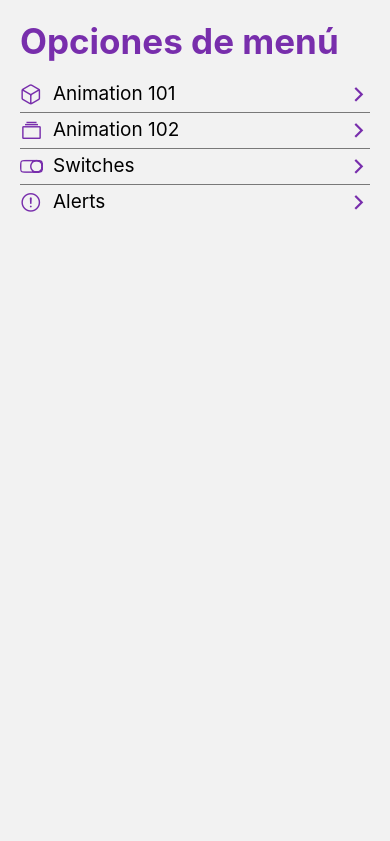
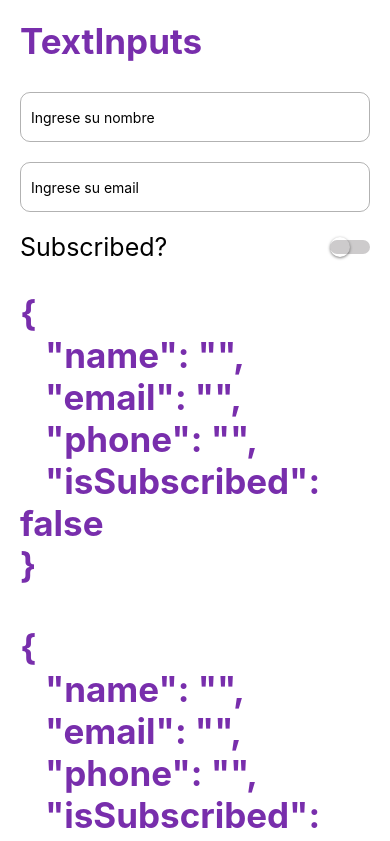
Before and after one commit to JhonCarrasco/RNComponents, a React Native app: screen /TextInputScreen in a window 390 px wide. Shown: the top 841 px of the page. Built offline with nearby package versions, Linux system fonts and the light colour scheme.

Commit message:
S12 - TextInput - Refresh Control added

```diff
--- a/src/data/menuItems.tsx
+++ b/src/data/menuItems.tsx
@@ -21,4 +21,14 @@
         icon: 'alert-circle-outline',
         component: 'AlertScreen',
     },
+    {
+        name: 'TextInputs',
+        icon: 'text-outline',
+        component: 'TextInputScreen',
+    },
+    {
+        name: 'Pull to refresh',
+        icon: 'refresh-outline',
+        component: 'PullToRefreshScreen',
+    },
 ]
--- /dev/null
+++ b/src/hooks/useForm.tsx
@@ -0,0 +1,20 @@
+import { useState } from 'react';
+
+export const useForm = <T extends Object>( initState: T ) => {
+
+    const [state, setState] = useState( initState );
+
+    const onChange = <K extends Object>( value: K, field: keyof T ) => {
+        setState({
+            ...state,
+            [field]: value
+        });
+    }
+
+    return {
+        ...state,
+        form: state,
+        onChange,
+    }
+
+}
--- a/src/navigator/Navigator.tsx
+++ b/src/navigator/Navigator.tsx
@@ -5,6 +5,8 @@
 import { Animation102Screen } from '../screens/Animation102Screen';
 import { SwitchScreen } from '../screens/SwitchScreen';
 import { AlertScreen } from '../screens/AlertScreen';
+import { TextInputScreen } from '../screens/TextInputScreen';
+import { PullToRefreshScreen } from '../screens/PullToRefreshScreen';
 
 const Stack = createStackNavigator();
 
@@ -12,7 +14,10 @@
   return (
     <Stack.Navigator
         screenOptions={{
-            headerShown: false
+            headerShown: false,
+            cardStyle: {
+              backgroundColor: 'white',
+            }
         }}
     >
       <Stack.Screen name='HomeScreen' component={HomeScreen} />
@@ -20,6 +25,8 @@
       <Stack.Screen name='Animation102Screen' component={Animation102Screen} />
       <Stack.Screen name='SwitchScreen' component={SwitchScreen} />
       <Stack.Screen name='AlertScreen' component={AlertScreen} />
+      <Stack.Screen name='TextInputScreen' component={TextInputScreen} />
+      <Stack.Screen name='PullToRefreshScreen' component={PullToRefreshScreen} />
     </Stack.Navigator>
   )
 }
--- /dev/null
+++ b/src/screens/PullToRefreshScreen.tsx
@@ -0,0 +1,55 @@
+import React, { useState } from 'react'
+import { ScrollView, View, RefreshControl } from 'react-native'
+import { useSafeAreaInsets } from 'react-native-safe-area-context'
+import { HeaderTitle } from '../components/HeaderTitle'
+import { _styles } from '../theme/appTheme'
+
+export const PullToRefreshScreen = () => {
+
+    const top = useSafeAreaInsets().top
+
+    const [refreshing, setRefresing] = useState(false)
+    const [data, setData] = useState<string>()
+
+    const onRefresh = () => {
+        setRefresing(true)
+
+        setTimeout(() => {
+            console.log('Terminamos el refreshing!')
+
+            setRefresing(false)
+            setData('Hola mundo')
+        }, 3500);
+    }
+
+
+    return (
+        <ScrollView
+        style={{
+            marginTop: refreshing ? top : 0
+        }}
+            refreshControl={
+                <RefreshControl
+                    refreshing={refreshing}
+                    onRefresh={onRefresh}
+                    // progressViewOffset={100} // android subir o bajar el Spin
+                    progressBackgroundColor='#5856D6' // android
+                    colors={['red', 'yellow', 'green']} // android
+                    // style={{ backgroundColor: 'yellow'}} // IOS
+                    tintColor='red' // IOS
+                    title='Cargando...' // IOS
+                    titleColor='green' // IOS
+                />
+            }
+        >
+            <View style={_styles.globalMargin}>
+                <HeaderTitle title='Pull to refresh' />
+
+                {
+                    data && <HeaderTitle title={data} />
+                }
+
+            </View>
+        </ScrollView>
+    )
+}
--- /dev/null
+++ b/src/screens/TextInputScreen.tsx
@@ -0,0 +1,86 @@
+import React, { useState } from 'react'
+import { StyleSheet, TextInput, View, KeyboardAvoidingView, Platform, ScrollView, TouchableWithoutFeedback, Keyboard, Text } from 'react-native'
+import { CustomSwitch } from '../components/CustomSwitch'
+import { HeaderTitle } from '../components/HeaderTitle'
+import { useForm } from '../hooks/useForm'
+import { _styles } from '../theme/appTheme'
+
+
+export const TextInputScreen = () => {
+
+    const { form, onChange, isSubscribed } = useForm({
+        name: '',
+        email: '',
+        phone: '',
+        isSubscribed: false,
+    })
+
+
+    return (
+        <KeyboardAvoidingView
+            behavior={Platform.OS === "ios" ? "padding" : "height"}
+        >
+            <ScrollView>
+                <TouchableWithoutFeedback onPress={Keyboard.dismiss}>
+                    <View style={[_styles.globalMargin]}>
+                        <HeaderTitle title='TextInputs' />
+                        <TextInput
+                            style={styles.textInput}
+                            placeholder='Ingrese su nombre'
+                            autoCorrect={false}
+                            autoCapitalize='words'
+                            onChangeText={(value) => onChange(value, 'name')}
+                        />
+                        <TextInput
+                            style={styles.textInput}
+                            placeholder='Ingrese su email'
+                            autoCorrect={false}
+                            autoCapitalize='none'
+                            onChangeText={(value) => onChange(value, 'email')}
+                            keyboardType='email-address'
+                            keyboardAppearance='dark'
+                        />
+
+                        <View style={styles.switchRow}>
+                            <Text style={styles.switchText} >Subscribed?</Text>
+                            <CustomSwitch isOn={isSubscribed} onChange={(value) => onChange(value, 'isSubscribed')} />
+                        </View>
+
+                        <HeaderTitle title={JSON.stringify(form, null, 3)} />
+                        <HeaderTitle title={JSON.stringify(form, null, 3)} />
+
+                        <TextInput
+                            style={styles.textInput}
+                            placeholder='Ingrese su teléfono'
+                            onChangeText={(value) => onChange(value, 'phone')}
+                            keyboardType='phone-pad'
+                        />
+
+
+                    </View>
+                </TouchableWithoutFeedback>
+
+            </ScrollView>
+        </KeyboardAvoidingView>
+    )
+}
+
+const styles = StyleSheet.create({
+    textInput: {
+        borderWidth: 1,
+        borderColor: 'rgba(0,0,0,0.3)',
+        height: 50,
+        paddingHorizontal: 10,
+        borderRadius: 10,
+        marginVertical: 10,
+    },
+    switchRow: {
+        flexDirection: 'row',
+        justifyContent: 'space-between',
+        alignItems: 'center',
+        marginVertical: 10,
+    },
+    switchText: {
+        fontSize: 25,
+    },
+})
```
